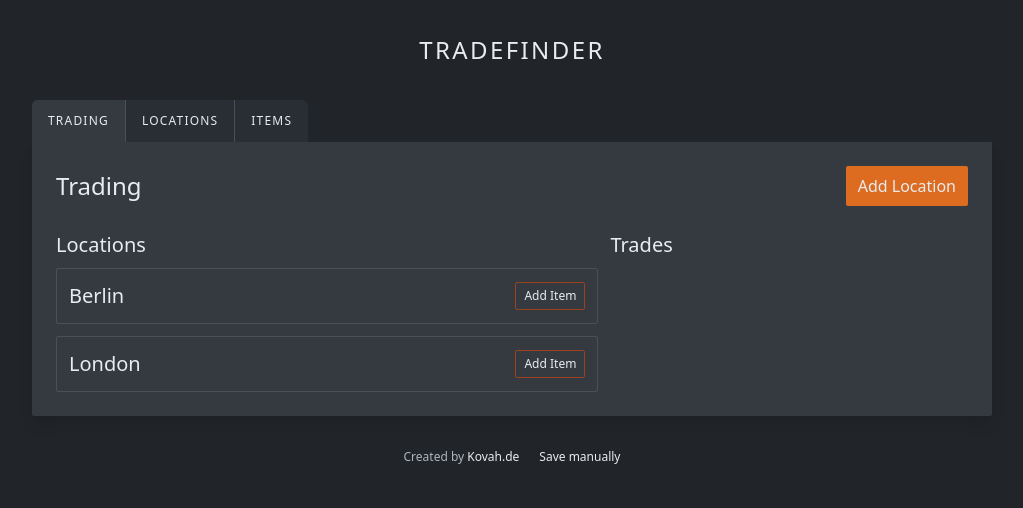
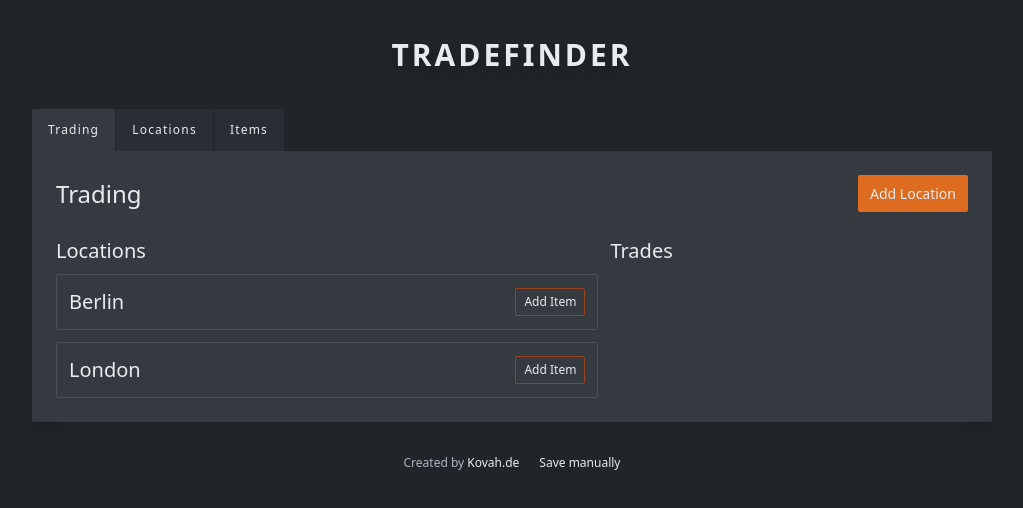
Before and after one commit to Kovah/Tradefinder, a React (Vite) app: page / in a window 1280 px wide. Shown: the top 508 px of the page, without its empty margins (128-1151 px from the left). Built offline with nearby package versions, Linux system fonts and the light colour scheme.

Commit message:
Update app version, slightly reduce text color brightness, adjust some other styles

```diff
--- a/index.css
+++ b/index.css
@@ -2,6 +2,10 @@
 @tailwind components;
 @tailwind utilities;
 
+.title {
+  text-shadow: 0 10px 15px rgba(0, 0, 0, 0.1), 0 4px 6px rgba(0, 0, 0, 0.05);
+}
+
 .location-item:last-of-type {
   border-bottom: 0;
 }
--- a/index.html
+++ b/index.html
@@ -1,5 +1,5 @@
 <!DOCTYPE html>
-<html lang="en">
+<html lang="en" class="overflow-y-scroll">
 <head>
   <meta charset="utf-8"/>
   <meta name="viewport" content="width=device-width, initial-scale=1"/>
--- a/src/features/trading/TradingOverview.js
+++ b/src/features/trading/TradingOverview.js
@@ -50,7 +50,7 @@ export function TradingOverview () {
     <div>
       <div className="flex items-center">
         <h2 className="mr-4 text-2xl">Trading</h2>
-        <button className="py-2 px-3 ml-auto bg-orange-600 hover:bg-orange-700 rounded-sm" onClick={selectNewLocation}>
+        <button className="py-2 px-3 ml-auto text-sm bg-orange-600 hover:bg-orange-700 rounded-sm" onClick={selectNewLocation}>
           Add Location
         </button>
       </div>
--- a/src/layout/Header.js
+++ b/src/layout/Header.js
@@ -2,6 +2,6 @@ import React from 'react';
 
 export function Header () {
   return (
-    <h1 className="text-2xl text-center uppercase tracking-widest">Tradefinder</h1>
+    <h1 className="title text-3xl text-center uppercase tracking-widest font-black">Tradefinder</h1>
   )
 }
--- a/src/layout/Main.js
+++ b/src/layout/Main.js
@@ -17,20 +17,20 @@ export function Main () {
 
   return (
     <div className="my-8">
-      <div className="flex uppercase tracking-widest text-xs">
+      <div className="flex tracking-widest text-xs">
         <div className={
-          'py-3 px-4 rounded-tl-md cursor-pointer border-r border-gray-700 ' + (activeTab === 'TRADING' ? 'bg-gray-800' : 'bg-gray-850')
+          'py-3 px-4 rounded-tl-sm cursor-pointer border-r border-gray-900 ' + (activeTab === 'TRADING' ? 'bg-gray-800' : 'bg-gray-850')
         } onClick={() => setActiveTab('TRADING')}>
           Trading
         </div>
         <div className={
-          'py-3 px-4 cursor-pointer border-r border-gray-700 ' + (activeTab === 'LOCATIONS' ? 'bg-gray-800' : 'bg-gray-850')
+          'py-3 px-4 cursor-pointer border-r border-gray-900 ' + (activeTab === 'LOCATIONS' ? 'bg-gray-800' : 'bg-gray-850')
         }
           onClick={() => setActiveTab('LOCATIONS')}>
           Locations
         </div>
         <div className={
-          'py-3 px-4 rounded-tr-md cursor-pointer ' + (activeTab === 'ITEMS' ? 'bg-gray-800' : 'bg-gray-850')
+          'py-3 px-4 rounded-tr-sm cursor-pointer ' + (activeTab === 'ITEMS' ? 'bg-gray-800' : 'bg-gray-850')
         }
           onClick={() => setActiveTab('ITEMS')}>
           Items
```
